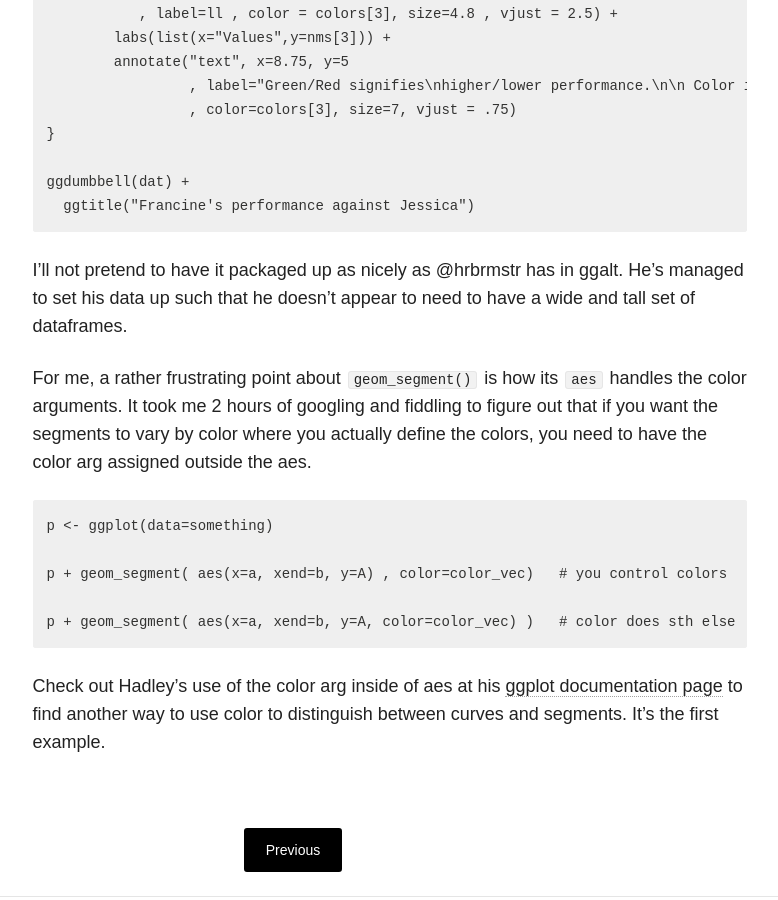
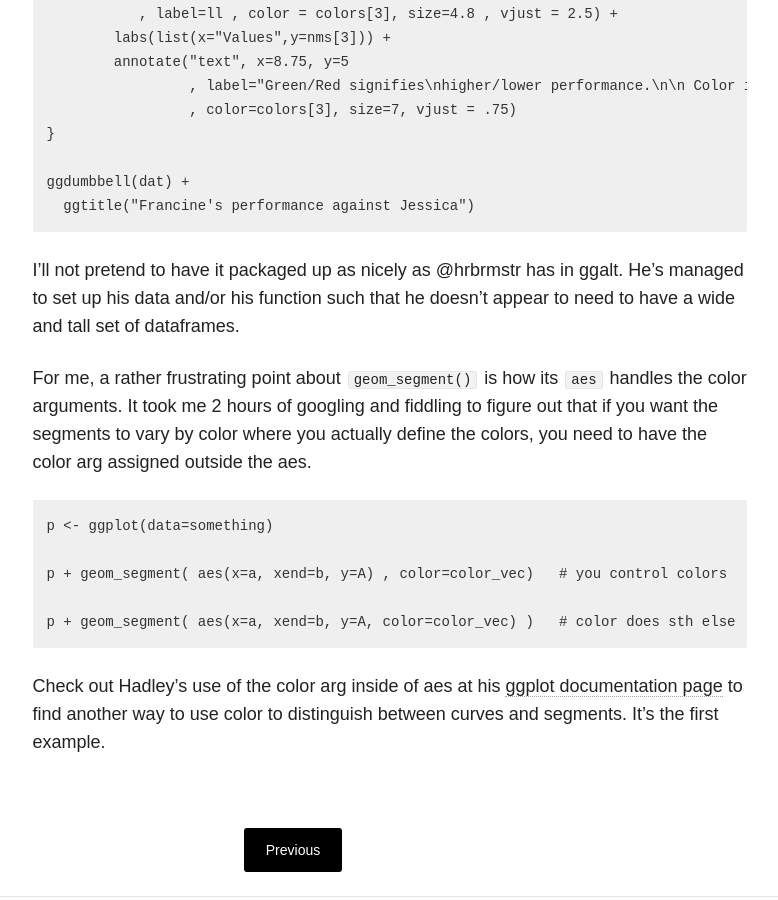
Before and after one commit to data-steve/data-steve.github.io, a Jekyll site: the page built from _posts/2016-05-14-making-ggdumbbell-smarter.md, in a window 1280 px wide and 900 px high, scrolled down 2839 px. Shown: the whole window, without its empty margins (347-1125 px from the left). Built offline with Jekyll 4.4.1, drawn with Linux system fonts in a browser that asks for light colours; nearby versions of some CDN libraries; comment, search, counter and statistics services are not loaded.

Commit message:
dumbbell post

```diff
--- a/_posts/2016-05-14-making-ggdumbbell-smarter.md
+++ b/_posts/2016-05-14-making-ggdumbbell-smarter.md
@@ -61,7 +61,7 @@ So here's my version of a dumbbell function to create the graph above.
     ggdumbbell(dat) +
       ggtitle("Francine's performance against Jessica")
 
-I'll not pretend to have it packaged up as nicely as @hrbrmstr has in ggalt. He's managed to set his data up such that he doesn't appear to need to have a wide and tall set of dataframes.
+I'll not pretend to have it packaged up as nicely as @hrbrmstr has in ggalt. He's managed to set up his data and/or his function such that he doesn't appear to need to have a wide and tall set of dataframes.
 
 For me, a rather frustrating point about `geom_segment()` is how its `aes` handles the color arguments. It took me 2 hours of googling and fiddling to figure out that if you want the segments to vary by color where you actually define the colors, you need to have the color arg assigned outside the aes.
 
```
